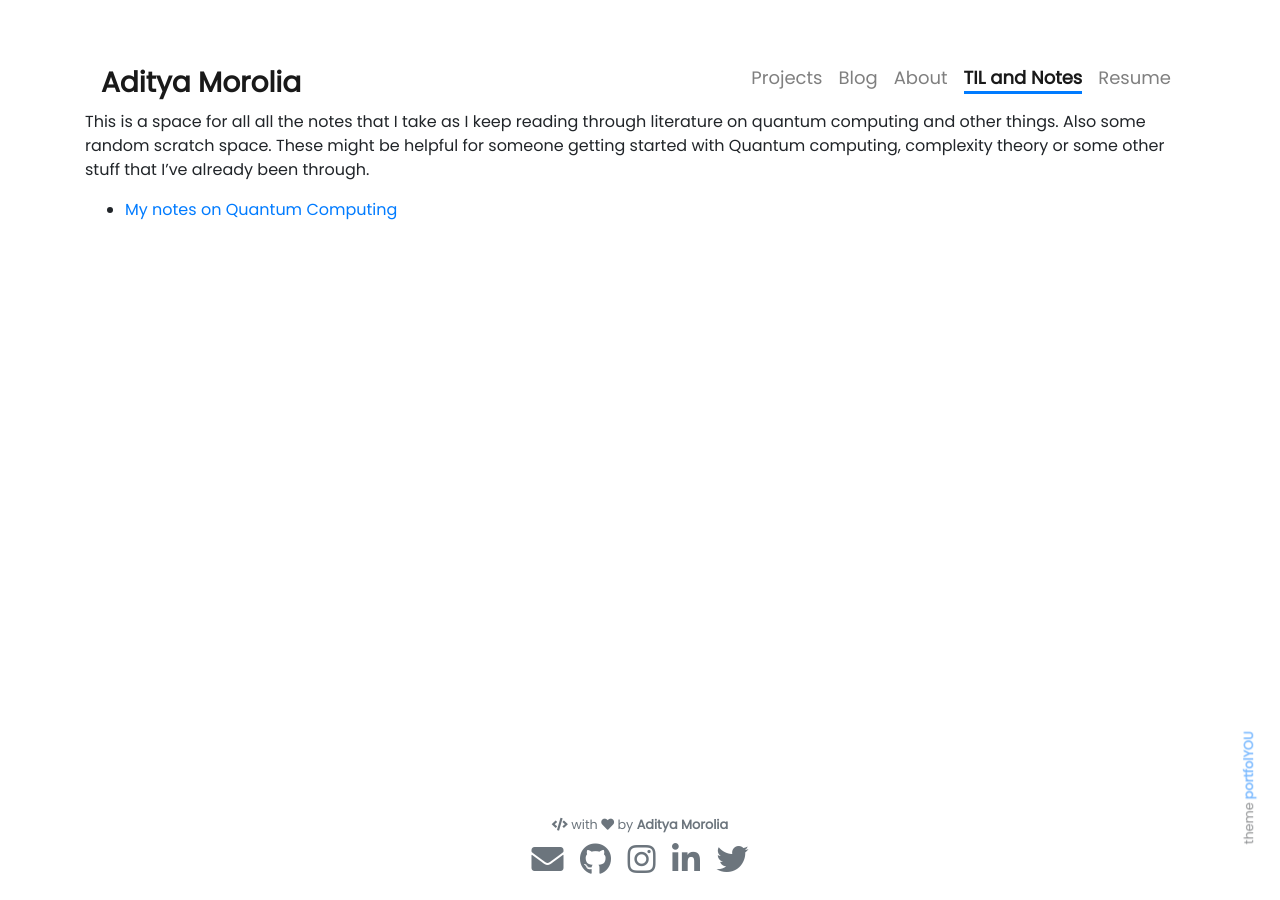
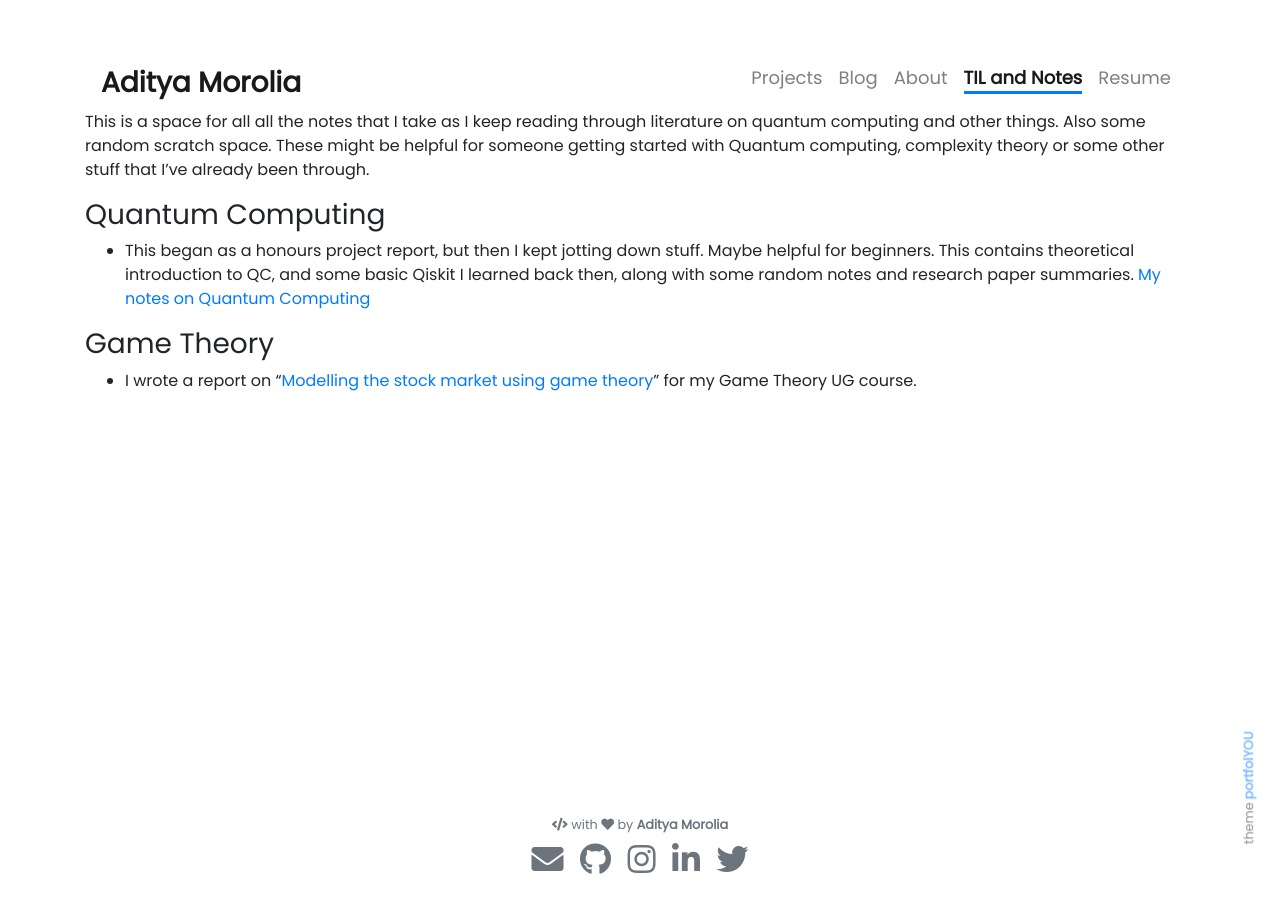
Before and after one commit to TheCharmingSociopath/TheCharmingSociopath.github.io, a Jekyll site: the page built from pages/til.md, in a window 1280 px wide. Built offline with Jekyll 4.4.1, drawn with Linux system fonts in a browser that asks for light colours; nearby versions of some CDN libraries.

```diff
--- a/pages/til.md
+++ b/pages/til.md
@@ -7,4 +7,9 @@ permalink: /notes/
 
 This is a space for all all the notes that I take as I keep reading through literature on quantum computing and other things. Also some random scratch space. These might be helpful for someone getting started with Quantum computing, complexity theory or some other stuff that I've already been through.
 
-- [My notes on Quantum Computing](../assets/documents/Quantum_Notes.pdf)
+### Quantum Computing
+- This began as a honours project report, but then I kept jotting down stuff. Maybe helpful for beginners. This contains theoretical introduction to QC, and some basic Qiskit I learned back then, along with some random notes and research paper summaries.
+[My notes on Quantum Computing](../assets/documents/Quantum_Notes.pdf)
+
+### Game Theory
+- I wrote a report on "[Modelling the stock market using game theory](../assets/documents/Modelling%20the%20stock%20market%20using%20game%20theory.pdf)" for my Game Theory UG course.
```
Also changed, not shown: README.md (+11 -21 lines), _data/projects.yml (+16 -10 lines), _drafts/portfolio-website-using-jekyll.md (deleted, +0 -17 lines), assets/images/projects/face.png (added), assets/images/projects/mario.png, 2 other files.
